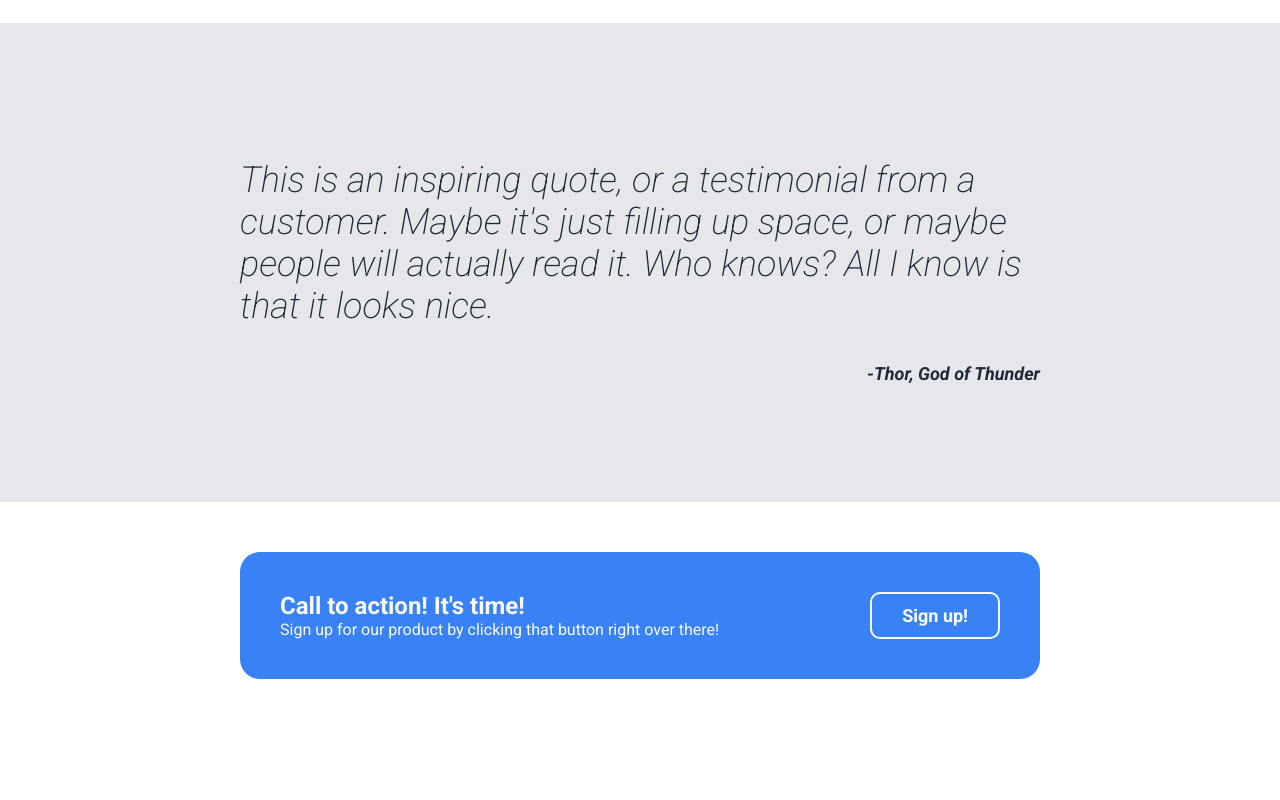
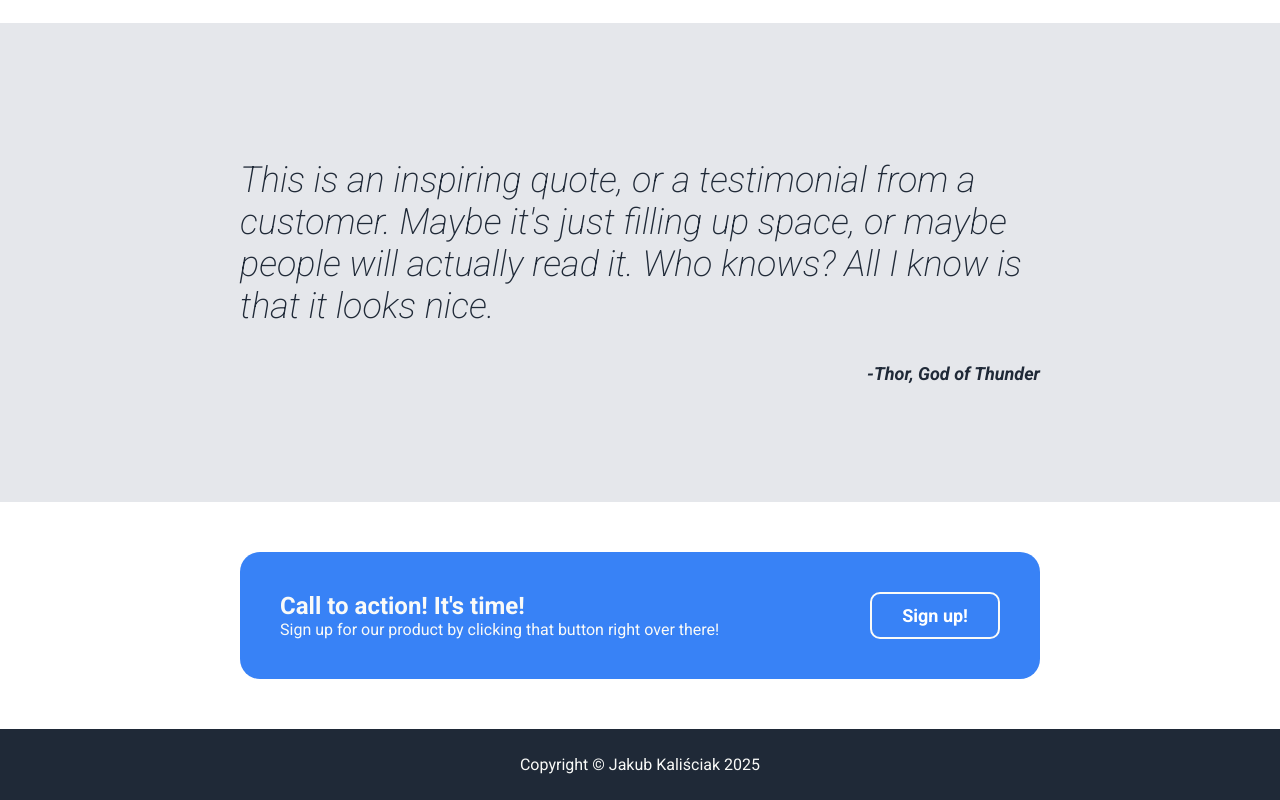
Before and after one commit to kubakalisciak/the-odin-project, a plain HTML site: page landing-page/index.html in a window 1280 px wide. Shown: the part 945-1745 px from the top of the page. Before the commit the page ends 1674 px from the top, so only its background shows below. Drawn offline with Linux system fonts and the light colour scheme.

Commit message:
Landing Page: finished the footer section; final project commit

```diff
--- a/landing-page/index.html
+++ b/landing-page/index.html
@@ -60,5 +60,8 @@
         </div>
         <button>Sign up!</button>
     </div>
+    <div class="footer">
+        <p>Copyright © Jakub Kaliściak 2025</p>
+    </div>
 </body>
 </html>
--- a/landing-page/style.css
+++ b/landing-page/style.css
@@ -119,3 +119,10 @@ h2 {
     border: 2px solid #f9faf8;
     padding: 5px 30px;
 }
+
+.footer {
+    background-color: #1f2937;
+    color: #f9faf8;
+    padding: 10px;
+    text-align: center;
+}
```
